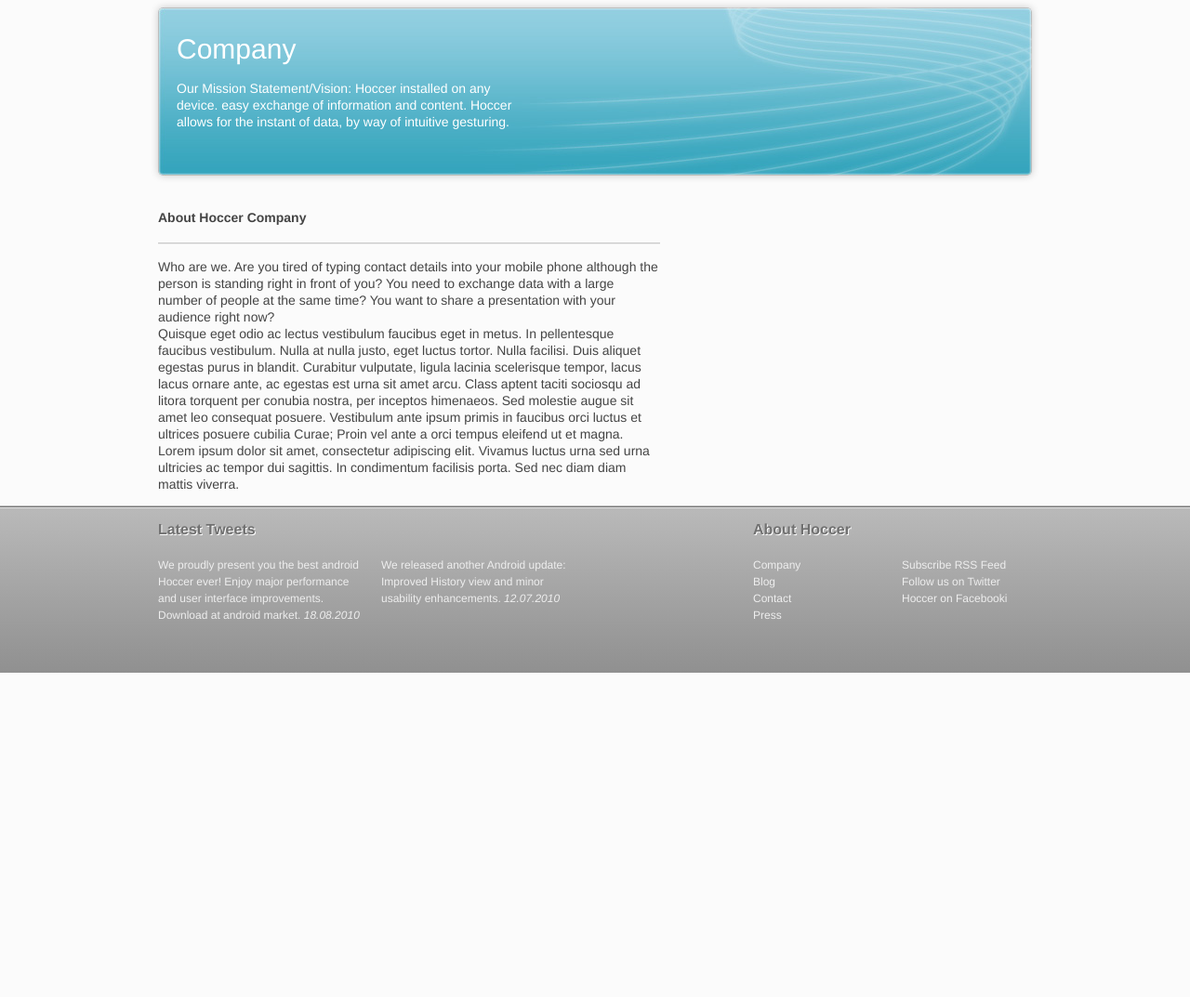
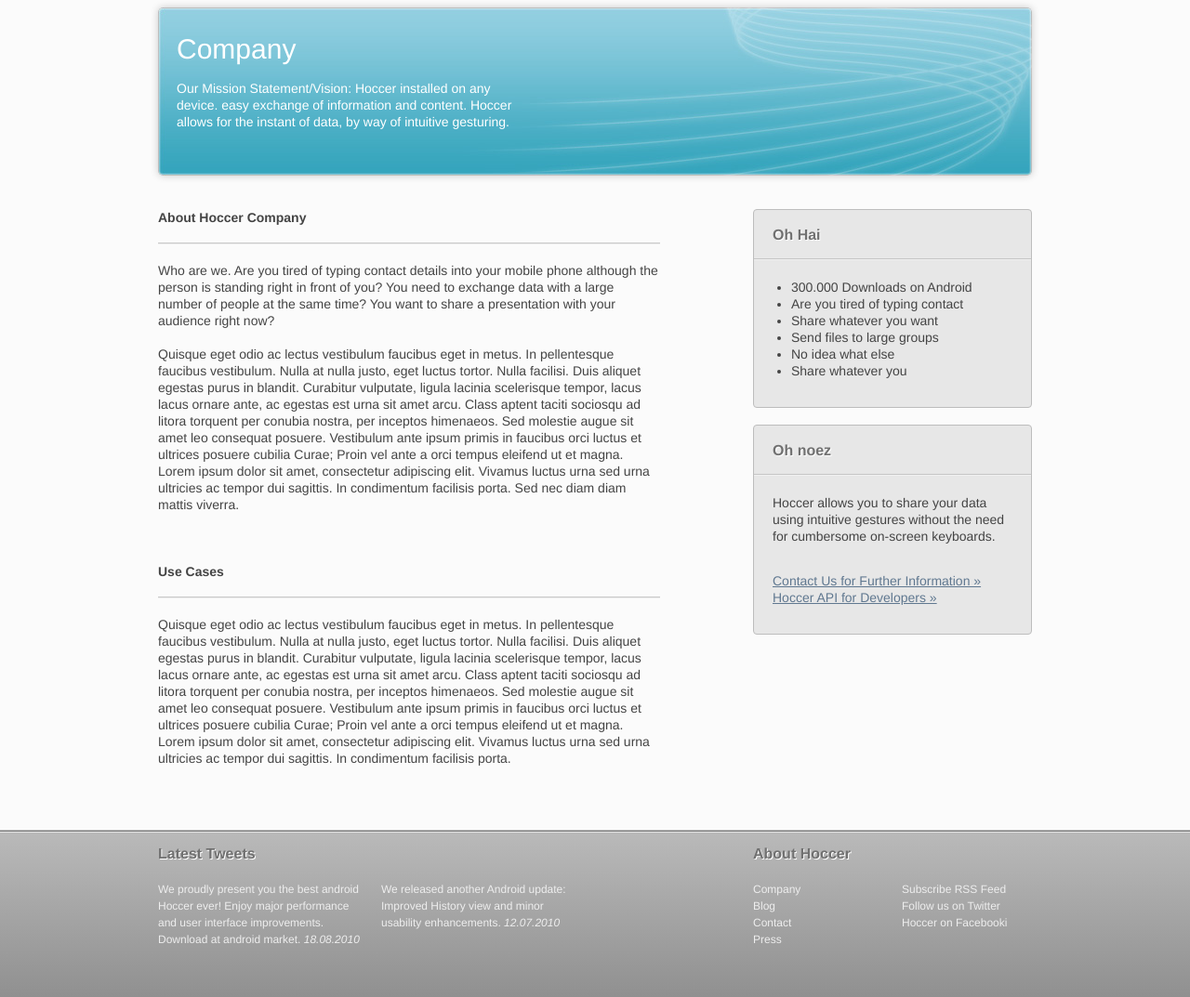
Before and after one commit to hoccer/website, a PHP site: page /company.html in a window 1280 px wide. Shown: the part 95-1168 px from the top of the page at 93% size. Before the commit the page ends 819 px from the top, so only its background shows below. Run offline with PHP 8.4, Linux system fonts and the light colour scheme.

Commit message:
added .widget_box and fleshed out company dummy

```diff
--- a/html_dummy/company.html
+++ b/html_dummy/company.html
@@ -103,9 +103,59 @@
                 mattis viverra.
               </p>
             </article>
+            <article>
+              <h2>Use Cases</h2>
+              <hr />
+              <p>
+                Quisque eget odio ac lectus vestibulum faucibus eget in metus.
+                In pellentesque faucibus vestibulum. Nulla at nulla justo, eget
+                luctus tortor. Nulla facilisi. Duis aliquet egestas purus in
+                blandit. Curabitur vulputate, ligula lacinia scelerisque tempor,
+                lacus lacus ornare ante, ac egestas est urna sit amet arcu. Class
+                aptent taciti sociosqu ad litora torquent per conubia nostra, per
+                inceptos himenaeos. Sed molestie augue sit amet leo consequat
+                posuere. Vestibulum ante ipsum primis in faucibus orci luctus et
+                ultrices posuere cubilia Curae; Proin vel ante a orci tempus
+                eleifend ut et magna. Lorem ipsum dolor sit amet, consectetur
+                adipiscing elit. Vivamus luctus urna sed urna ultricies ac tempor
+                dui sagittis. In condimentum facilisis porta.
+              </p>
+            </article>
+          </div>
+          <div class="column grid_1">&nbsp;</div>
+          <div class="column grid_4">
+            <div class="widget_box">
+              <h4>Oh Hai</h4>
+              <section>
+                <ul>
+                  <li>300.000 Downloads on Android</li>
+                  <li>Are you tired of typing contact</li>
+                  <li>Share whatever you want</li>
+                  <li>Send files to large groups</li>
+                  <li>No idea what else</li>
+                  <li>Share whatever you</li>
+                </ul>
+              </section>
+            </div>
+            <div class="widget_box">
+              <h4>Oh noez</h4>
+              <section>
+                <p>
+                  Hoccer allows you to share your data using intuitive
+                  gestures without the need for cumbersome on-screen keyboards.
+                </p>
+                <p>
+                  <a href="#">Contact Us for Further Information »</a><br />
+                  <a href="#">Hoccer API for Developers »</a>
+                </p>
+              </section>
+            </div>
+
           </div>
         </div>
-      </div>
+
+
+        </div>
         <footer>
           <hr />
           <div class="row">
--- a/html_dummy/css/style.css
+++ b/html_dummy/css/style.css
@@ -253,10 +253,18 @@ div#page_header p {
   color: #ffffff;
 }
 
+div.page article {
+  margin-bottom: 54px;
+}
+
 div.page article h2 {
   margin-bottom: 18px;
 }
 
+div.page article p {
+  margin-top: 18px;
+  margin-bottom: 18px;
+}
 
 article hr {
   height: 1px;
@@ -265,6 +273,39 @@ article hr {
   border-bottom: 1px solid #fbfbfb;
 }
 
+.widget_box {
+  background-color: #E7E7E7;
+  border: 1px solid #BDBDBD;
+  border-bottom-left-radius: 4px 4px;
+  border-bottom-right-radius: 4px 4px;
+  border-top-left-radius: 4px 4px;
+  border-top-right-radius: 4px 4px;
+  margin-bottom: 18px;
+  padding-top: 18px;
+}
+
+.widget_box h4 {
+  border-bottom: 1px solid #C5C5C5;
+  padding-left: 20px;
+  padding-right: 20px;
+  padding-bottom: 16px;
+}
+
+.widget_box ul {
+  margin-left: 20px;
+}
+
+.widget_box > section {
+  border-top: 1px solid #f0f0f0;
+  padding-top: 20px;
+  padding-left: 20px;
+  padding-right: 20px;
+}
+
+.widget_box p, .widget_box ul {
+  margin-bottom: 30px;
+}
+
 
 div.row {
   /*background-color: yellow;*/
```
